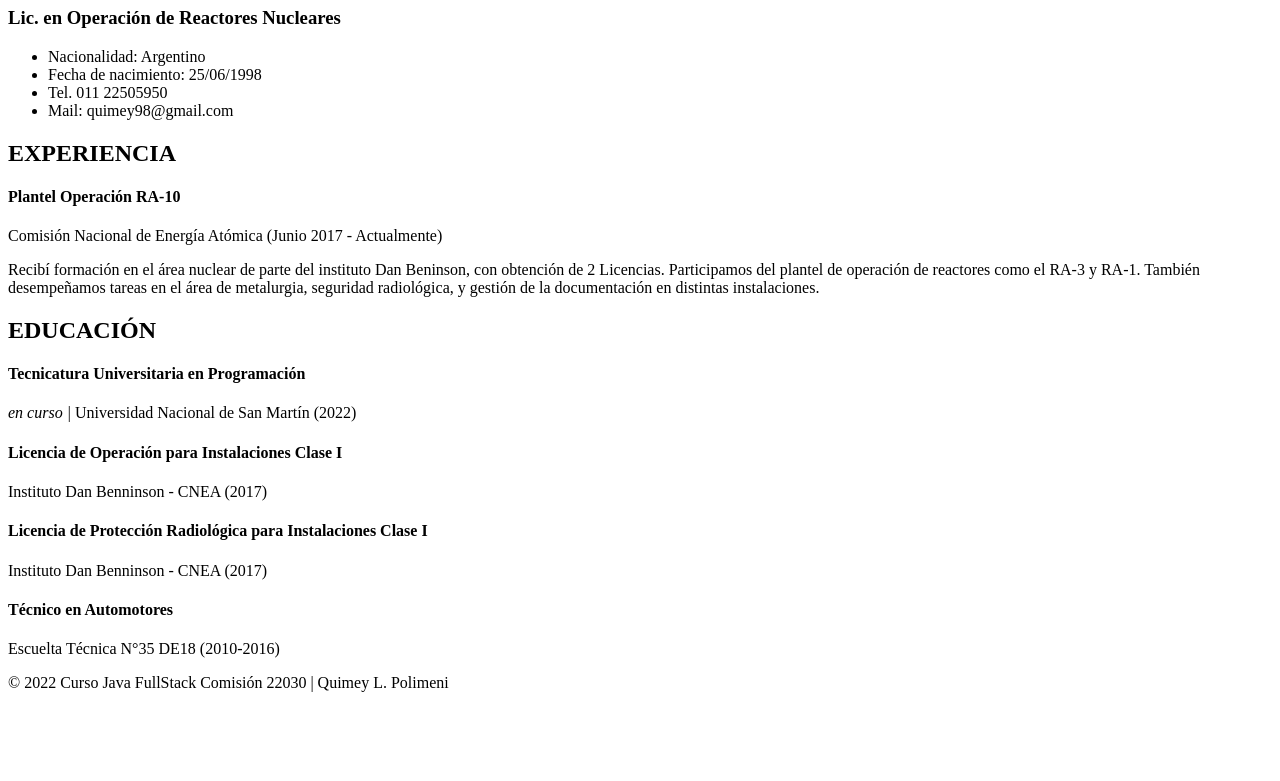
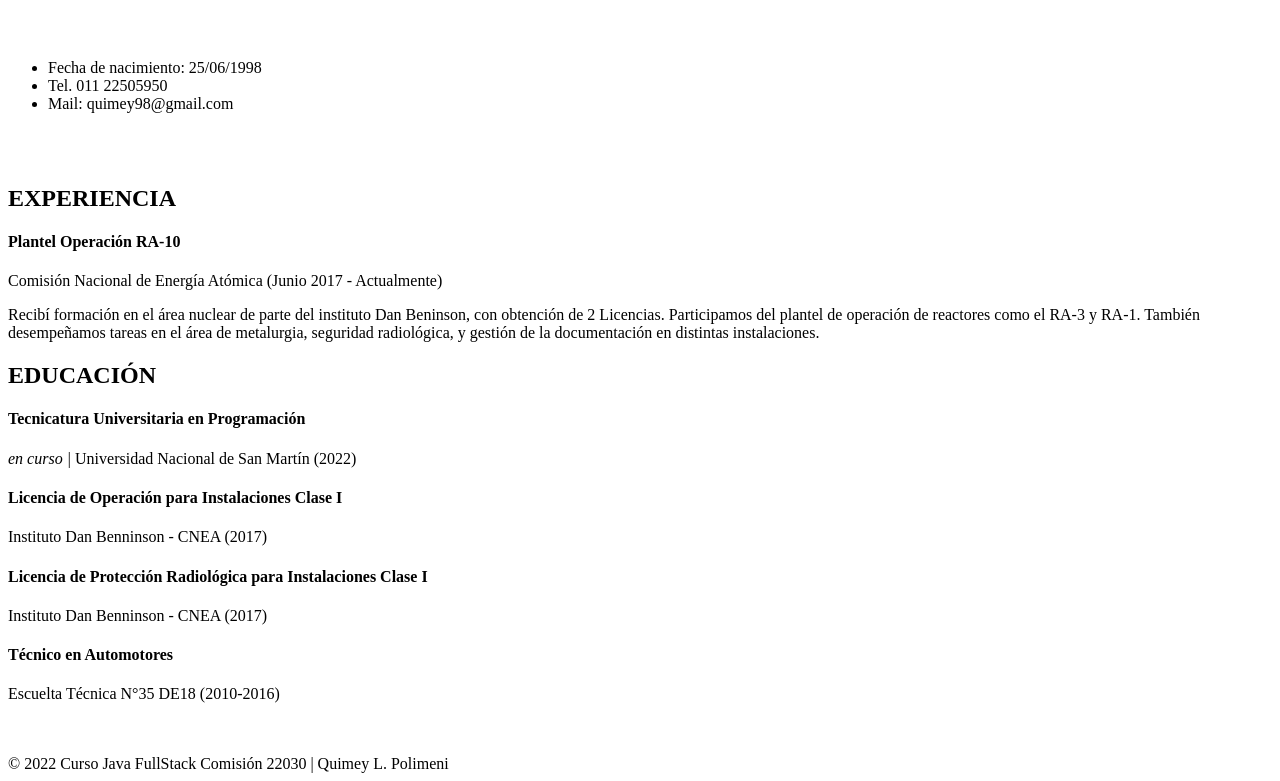
Before and after one commit to quimmey/portfolio, a plain HTML site: page index.html in a window 1280 px wide. Shown: the part 73-854 px from the top of the page. Before the commit the page ends 800 px from the top, so only its background shows below. Drawn offline with Linux system fonts and the light colour scheme.

Commit message:
second commit

```diff
--- a/index.html
+++ b/index.html
@@ -13,17 +13,19 @@
     <head>
 
         <h1>Quimey L. Polimeni</h1>
-        <h3>Lic. en Operación de Reactores Nucleares</h3>
+
+        <br></br>
 
     </head>
 
     <main>
         <ul>
-            <li> Nacionalidad: Argentino</li>
             <li>Fecha de nacimiento: 25/06/1998</li>
             <li>Tel. 011 22505950</li>
             <li>Mail: quimey98@gmail.com</li>
         </ul>
+
+        <br></br>
 <h2>EXPERIENCIA</h2>
 <h4>Plantel Operación RA-10</h4>
 <p>Comisión Nacional de Energía Atómica (Junio 2017 - Actualmente)</p>
@@ -49,6 +51,7 @@ documentación en distintas instalaciones.
 <h4>Técnico en Automotores</h4>
 <p>Escuelta Técnica N°35 DE18 (2010-2016)</p>
 
+<br></br>
 
     </main>
 
```
